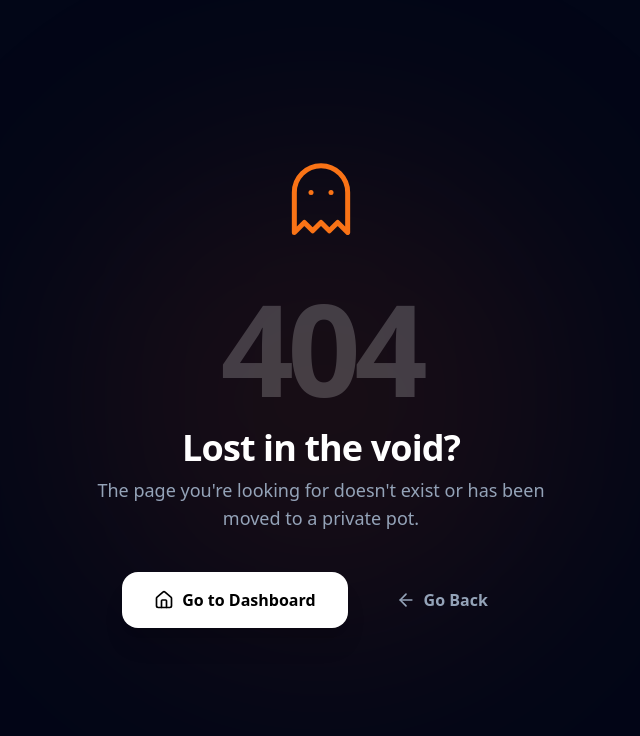
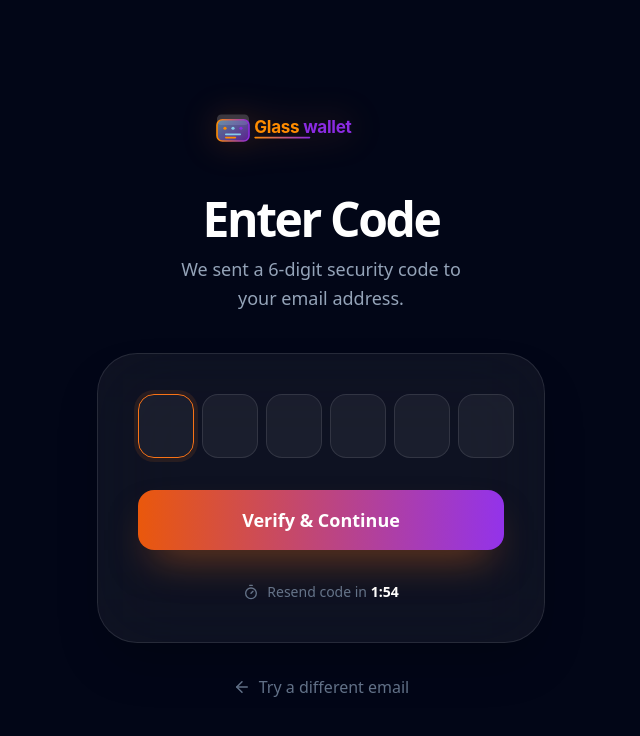
Before and after one commit to timiwritescode/glasswallet-frontend, a React (Vite) app: page /auth/verify-reset-code in a window 1280 px wide. Before the commit this address had no page. Shown: the top 736 px of the page, without its empty margins (319-959 px from the left). Built offline with nearby package versions, Linux system fonts and the light colour scheme.

Commit message:
feat: add page for verifying password reset code

```diff
--- a/src/App.tsx
+++ b/src/App.tsx
@@ -6,6 +6,7 @@ import { ForgotPassword } from './pages/auth/ForgotPassword'
 import { ResetPassword } from './pages/auth/ResetPassword'
 import { NotFound } from './pages/NotFound'
 import { EmailVerified } from './components/auth/EmailVerified'
+import { VerifyResetCode } from './pages/auth/VerifyResetCode'
 
 function App() {
 
@@ -13,12 +14,12 @@ function App() {
   return (
     <BrowserRouter>
       <Routes>
-        <Route path="/login" element={<Login/>}/>
-        <Route path="/signup" element={<SignUp/>}/>
-        <Route path="/forgot-password" element={<ForgotPassword/>}/>
-        <Route path="/reset-password" element={<ResetPassword/>}/>
-        <Route path="/verify-email" element={<EmailVerified/>}/>
-
+        <Route path="/auth/login" element={<Login/>}/>
+        <Route path="/auth/signup" element={<SignUp/>}/>
+        <Route path="/auth/forgot-password" element={<ForgotPassword/>}/>
+        <Route path="/auth/reset-password" element={<ResetPassword/>}/>
+        <Route path="/auth/verify-email" element={<EmailVerified/>}/>
+        <Route path="/auth/verify-reset-code" element={<VerifyResetCode/>}/>
         <Route path='/' element={<Landing/>}/>
 
         <Route path='*' element={<NotFound/>}/>
--- /dev/null
+++ b/src/pages/auth/VerifyResetCode.tsx
@@ -0,0 +1,129 @@
+import { useState, useRef, useEffect } from "react";
+import { useNavigate } from "react-router-dom";
+import { motion } from "framer-motion";
+import { ArrowLeft, Timer } from "lucide-react";
+import { AuthHeaderSection } from "../../components/auth/AuthHeader";
+import { AuthSubmitBtn } from "../../components/auth/AuthSubmitBtn";
+import { formatTime } from "../../shared/helpers";
+
+export function VerifyResetCode() {
+  const [code, setCode] = useState(["", "", "", "", "", ""]);
+  const [seconds, setSeconds] = useState(119);
+  const [canResend, setCanResend] = useState(false)
+
+  const inputRefs = useRef<(HTMLInputElement | null)[]>([]);
+  const navigate = useNavigate();
+
+  useEffect(() => {
+    if (seconds <=0) {
+        setCanResend(true);
+        return;
+    }
+
+    const timer = setInterval(() => {
+        setSeconds((prev) => prev -1);
+    }, 1000);
+
+    return () => clearInterval(timer);
+
+
+  }, [seconds])
+
+  useEffect(() => {
+    inputRefs.current[0]?.focus();
+  }, []);
+
+
+  const handleChange = (index: number, value: string) => {
+
+    if (!/^\d*$/.test(value)) return;
+
+    const newCode = [...code];
+
+    newCode[index] = value.slice(-1);
+    setCode(newCode);
+
+
+    if (value !== "" && index < 5) {
+      inputRefs.current[index + 1]?.focus();
+    }
+  };
+
+  const handleKeyDown = (index: number, e: React.KeyboardEvent) => {
+
+    if (e.key === "Backspace" && code[index] === "" && index > 0) {
+      inputRefs.current[index - 1]?.focus();
+    }
+  };
+
+  const handleSubmit = (e: React.FormEvent) => {
+    e.preventDefault();
+    const fullCode = code.join("");
+    console.log("Verifying Reset Code:", fullCode);
+
+    // After Spring Boot validates this code:
+    navigate("/auth/reset-password");
+  };
+
+  return (
+    <div className="min-h-screen bg-slate-950 relative overflow-hidden flex flex-col md:items-center md:justify-center px-6 p-10">
+      <div className="relative z-10 max-w-md w-full">
+        <AuthHeaderSection
+          headline="Enter Code"
+          rider="We sent a 6-digit security code to your email address."
+        />
+
+        <motion.div
+          initial={{ opacity: 0, y: 20 }}
+          animate={{ opacity: 1, y: 0 }}
+          className="bg-white/5 backdrop-blur-2xl border border-white/10 rounded-[40px] p-8 md:p-10 shadow-2xl"
+        >
+          <form onSubmit={handleSubmit}>
+            <div className="flex justify-between gap-2 mb-8">
+              {code.map((digit, i) => (
+                <input
+                  key={i}
+                  ref={(el) => (inputRefs.current[i] = el)}
+                  type="text"
+                  inputMode="numeric"
+                  maxLength={1}
+                  value={digit}
+                  onChange={(e) => handleChange(i, e.target.value)}
+                  onKeyDown={(e) => handleKeyDown(i, e)}
+                  className="w-12 h-14 md:w-14 md:h-16 bg-white/5 border border-white/10 rounded-2xl text-center text-2xl font-black text-white focus:border-orange-500 focus:ring-4 focus:ring-orange-500/10 outline-none transition-all"
+                />
+              ))}
+            </div>
+
+            <AuthSubmitBtn text="Verify & Continue" />
+
+            <div className="mt-8 flex flex-col items-center justify-center gap-2 text-sm">
+                {!canResend ? (
+                    <div className="flex items-center gap-2 text-slate-500">
+                    <Timer size={16} />
+                    <span>Resend code in <span className="text-white font-bold">{formatTime(seconds)}</span></span>
+                    </div>
+                ) : (
+                    <button
+                    type="button"
+                    onClick={() => { /* Your Spring Boot resend logic here */ }}
+                    className="text-orange-500 font-bold hover:underline animate-pulse"
+                    >
+                    Resend Code Now
+                    </button>
+                )}
+            </div>
+          </form>
+        </motion.div>
+
+        <button
+          onClick={() => navigate("/auth/forgot-password")}
+          className="mt-8 flex items-center gap-2 text-slate-500 hover:text-white mx-auto transition-colors font-medium"
+        >
+          <ArrowLeft size={18} />
+          Try a different email
+        </button>
+      </div>
+    </div>
+  );
+}
--- /dev/null
+++ b/src/shared/helpers.ts
@@ -0,0 +1,5 @@
+export function formatTime(totalSeconds: number) {
+  const mins = Math.floor(totalSeconds / 60);
+  const secs = totalSeconds % 60;
+  return `${mins}:${secs.toString().padStart(2, '0')}`;
+}
```
